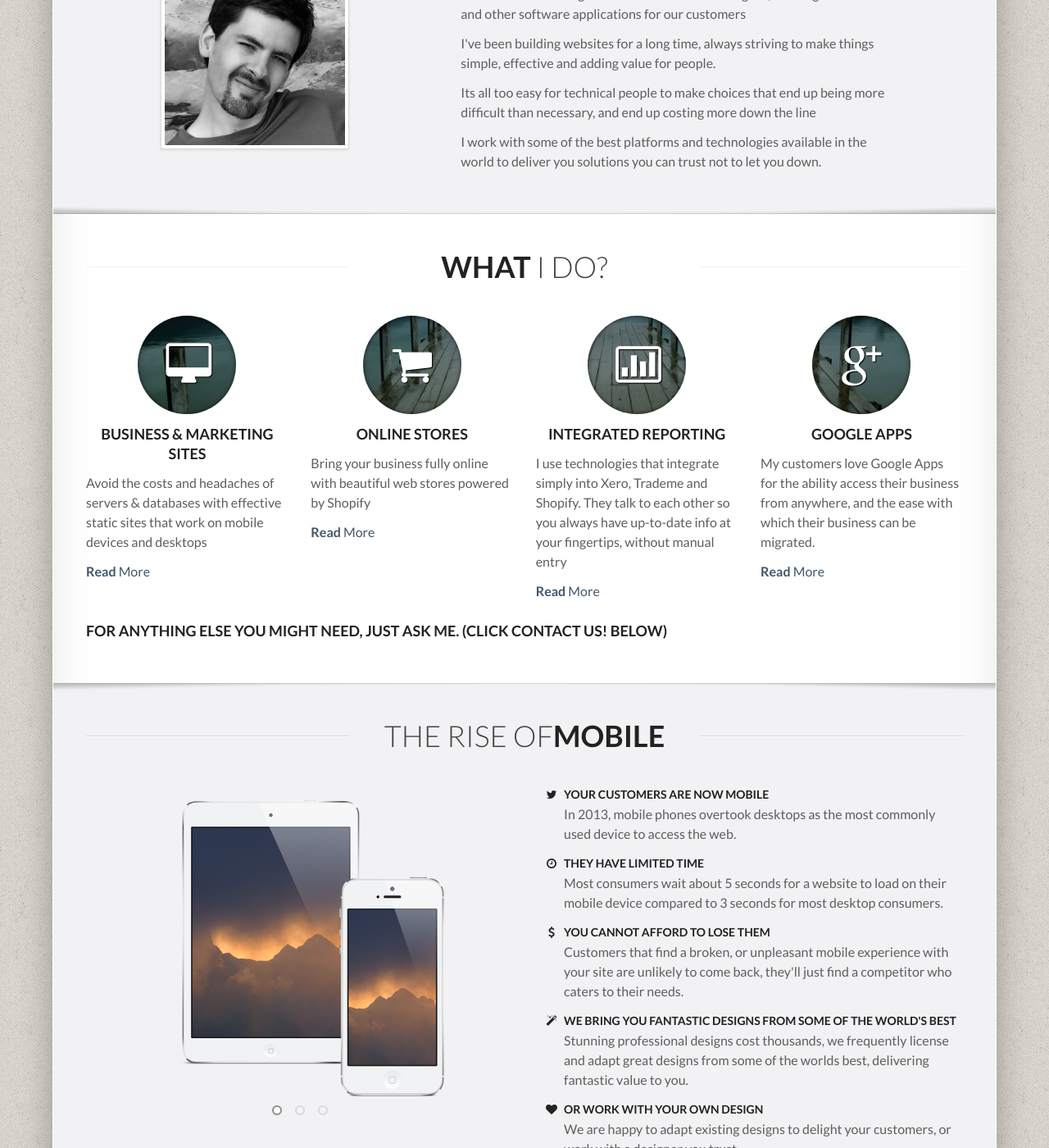
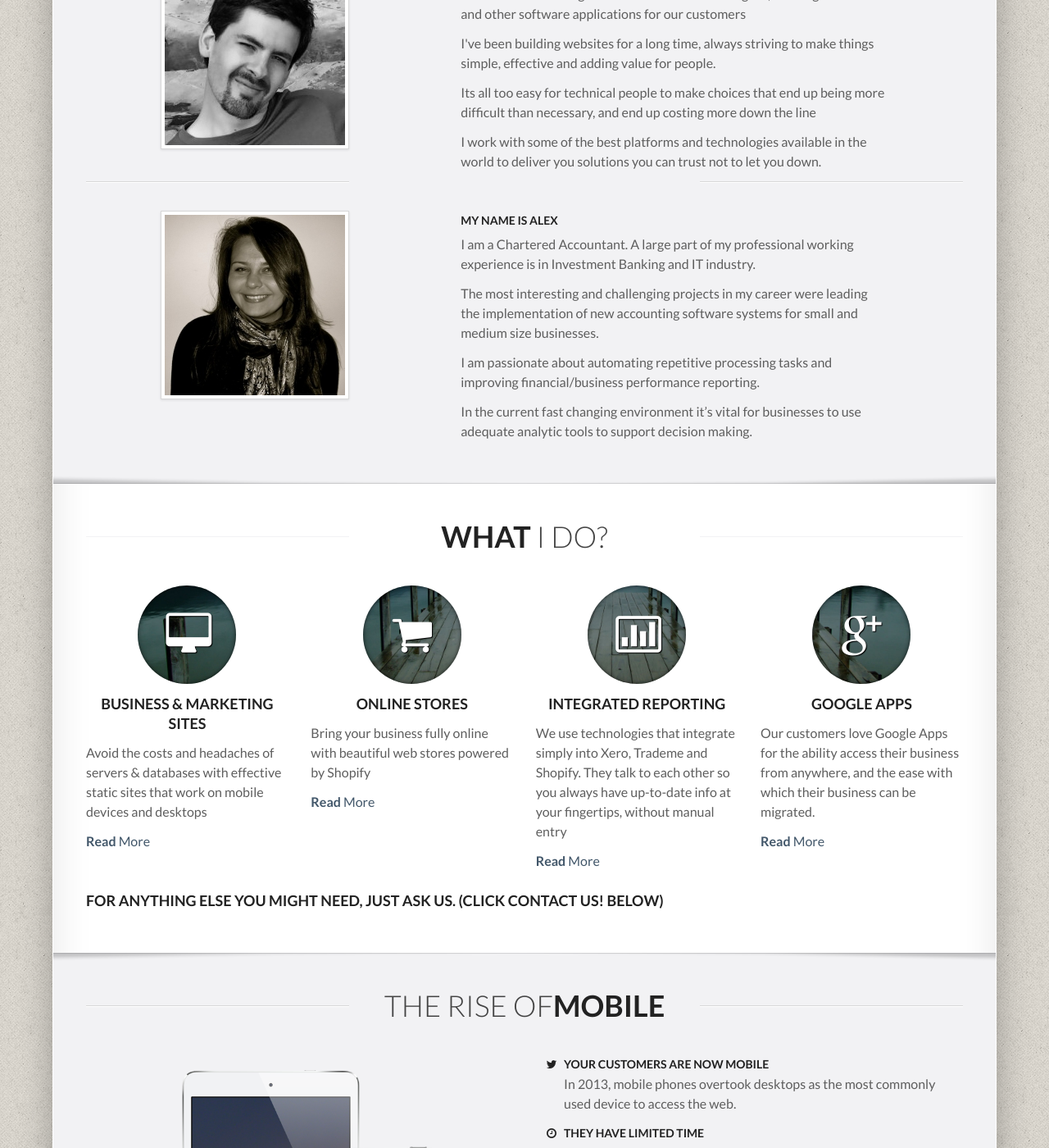
Before and after one commit to wyaeld/blackcedar.co.nz, a Jekyll site: the page built from index.html, in a window 1280 px wide and 1400 px high, scrolled down 301 px. Shown: the whole window at 82% size. Built offline with Jekyll 4.4.1, drawn with Linux system fonts in a browser that asks for light colours; Markdown is read by kramdown in place of the engine named in the settings.

Commit message:
add alex to site

```diff
--- a/_includes/sections/clients.html
+++ b/_includes/sections/clients.html
@@ -4,7 +4,7 @@
       <div class="section-header">
         <h1>
           Clients
-          <small class="light">I Love</small>
+          <small class="light">We Love</small>
         </h1>
       </div>
       <div class="flexslider fadein-links" data-flex-animation="slide" data-flex-controls="hide" data-flex-directions-position="outside" data-flex-directions-type="fancy" data-flex-itemwidth="250" data-flex-slideshow="false" id="client">
--- a/_includes/sections/me.html
+++ b/_includes/sections/me.html
@@ -3,9 +3,10 @@
     <div class="container-fluid">
       <div class="section-header">
         <h1>
-          <small class="light">About</small>Me
+          <small class="light">About</small>Us
         </h1>
       </div>
+
       <div class="row-fluid">
 
         <div class="span4 offset1">
@@ -25,5 +26,37 @@
 
         </div>
       </div>
+
+      <div class="section-header"></div>
+
+      <div class="row-fluid">
+
+        <div class="span4 offset1">
+            <img class="img-polaroid" src="/images/alex_220.jpg">
+        </div>
+
+        <div class="span6">
+          <h4 class="media-heading">My name is Alex</h4>
+
+
+
+
+
+
+
+
+
+          <p>I am a Chartered Accountant. A large part of my professional working experience is in Investment Banking and IT industry.</p>
+
+          <p>The most interesting and challenging projects in my career were leading the implementation of new accounting software systems for small and medium size businesses.</p>
+
+          <p>I am passionate about automating repetitive processing tasks and improving financial/business performance reporting.</p>
+
+          <p>In the current fast changing environment it’s vital for businesses to use adequate analytic tools to support decision making.</p>
+
+        </div>
+      </div>
+
+
     </div>
   </section>
--- a/_includes/sections/services.html
+++ b/_includes/sections/services.html
@@ -56,7 +56,7 @@
             </div>
             <h3 class="text-center">Integrated Reporting</h3>
             <p>
-              I use technologies that integrate simply into Xero, Trademe and Shopify.  They talk to each other so you always have up-to-date info at your fingertips, without manual entry
+              We use technologies that integrate simply into Xero, Trademe and Shopify.  They talk to each other so you always have up-to-date info at your fingertips, without manual entry
             </p>
             <a class="more-link" href="/services">
               <strong>
@@ -74,7 +74,7 @@
             </div>
             <h3 class="text-center">Google Apps</h3>
             <p>
-              My customers love Google Apps for the ability access their business from anywhere, and the ease with which their business can be migrated.
+              Our customers love Google Apps for the ability access their business from anywhere, and the ease with which their business can be migrated.
             </p>
             <a class="more-link" href="/services">
               <strong>
@@ -86,7 +86,7 @@
         </ul>
       </div>
       <div class="row-fluid">
-        <h3>For anything else you might need, just ask me. (click Contact us! below)</h3>
+        <h3>For anything else you might need, just ask us. (click Contact us! below)</h3>
       </div>
     </div>
   </section>
```
Also changed, not shown: images/alex_220.jpg (added).
